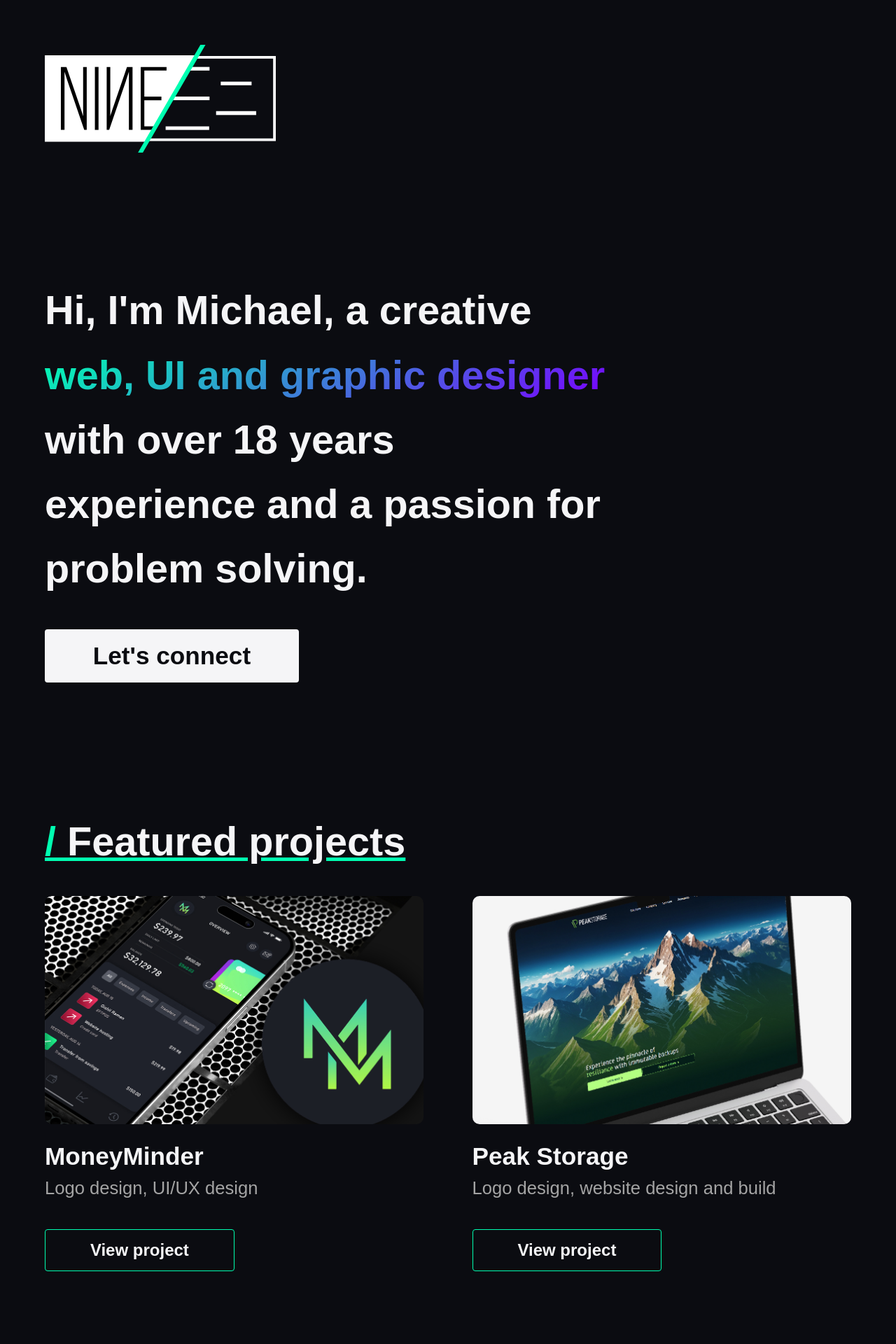
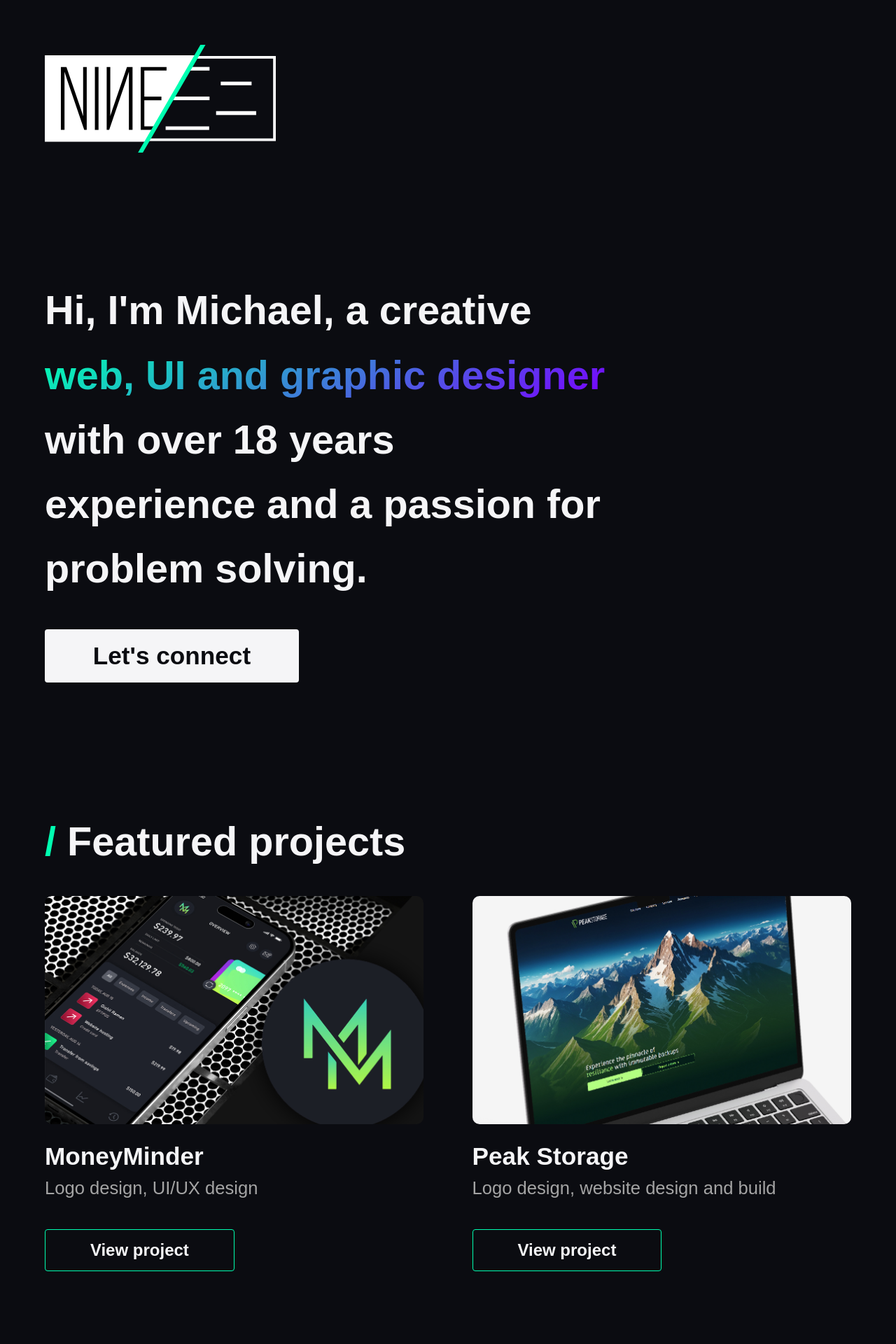
Before and after one commit to NINE32/nine32, a Jekyll site: the page built from index.html, in a window 1280 px wide. Shown: the top 1920 px of the page at 70% size. Built offline with Jekyll 4.4.1, drawn with Linux system fonts in a browser that asks for light colours.

Commit message:
Update styles.css

```diff
--- a/assets/styles/styles.css
+++ b/assets/styles/styles.css
@@ -46,6 +46,10 @@ h2 {
     font-size: 1.6rem;
     text-decoration: underline;
     text-decoration-color: var(--signature-color);
+}
+
+h2.homepage-title {
+text-decoration: none;
 }
 
 h3 {
```
